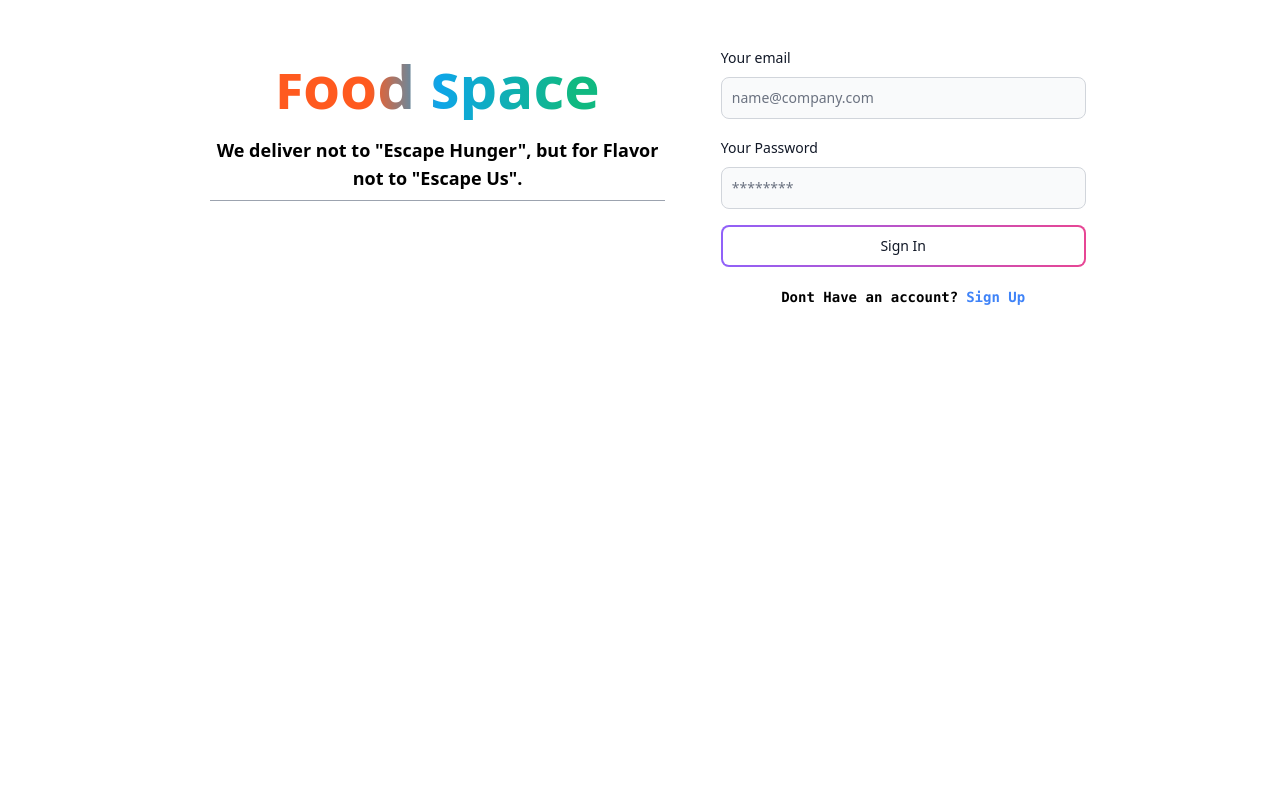
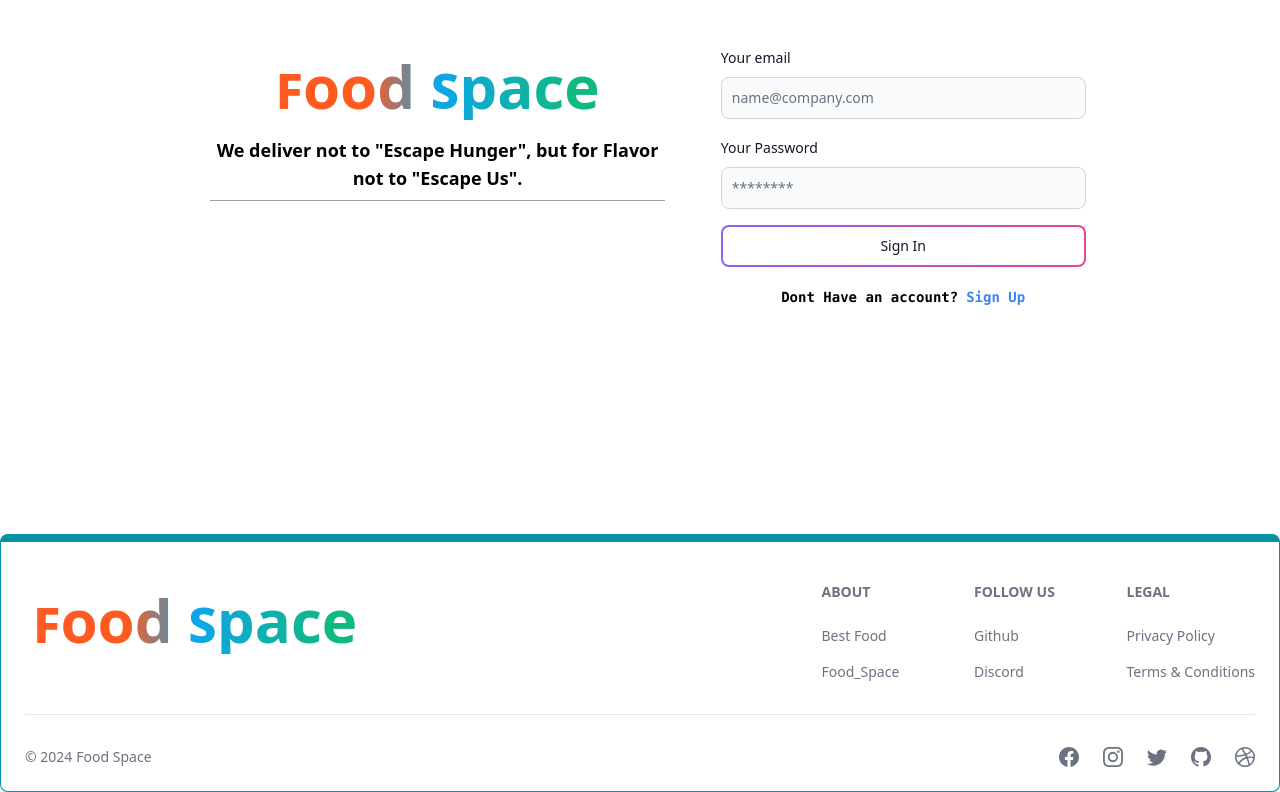
Before and after one commit to Himani2601/project, a React (Vite) app in the folder Client/: page /signin in a window 1280 px wide. Shown: the part 306-1098 px from the top of the page. Before the commit the page ends 840 px from the top, so only its background shows below. Built offline with nearby package versions, Linux system fonts and the light colour scheme.

Commit message:
Foooter step-1

```diff
--- a/Client/src/App.jsx
+++ b/Client/src/App.jsx
@@ -7,6 +7,7 @@ import Menu from "./components/Menu/Menu"
 import Search from "./components/Search/Search"
 import SignIn from './pages/SignIn'
 import SignUp from "./pages/SignUp"
+import FooterS from './components/Footer/Footer'
 
 // import PrivateRoute from "./components/PrivateRoute"
 
@@ -29,6 +30,7 @@ const App = () => {
           {/* </Route> */}
           {/* <Route path="/signin" element={<SignInPage />} /> */}
         </Routes>
+        <footer><FooterS /></footer>
       </BrowserRouter>
     </>
   )
--- /dev/null
+++ b/Client/src/components/Footer/Footer.jsx
@@ -0,0 +1,79 @@
+import React from 'react'
+import { Footer } from 'flowbite-react';
+import { Link } from 'react-router-dom';
+import { BsFacebook, BsInstagram, BsTwitter, BsGithub, BsDribbble } from 'react-icons/bs';
+
+const FooterS = () => {
+    return (
+        <Footer container className='border border-t-8 border-teal-500'>
+            <div className='w-full max-w-7xl mx-auto'>
+                <div className='grid w-full justify-between sm:flex md:grid-cols-1'>
+                    <div className='mt-5'>
+                        <Link to='/' className='font-bold text-5xl md:text-6xl' style={{ fontVariant: 'unicase' }}>
+                            <span className='px-2 py-1 bg-gradient-to-r from-orange-500 from-30% via-sky-500 via-50% to-emerald-500 to-90% rounded-lg inline-block text-transparent bg-clip-text'>Food Space</span>
+                        </Link>
+                    </div>
+                    <div className='grid grid-cols-2 gap-8 mt-4 sm:grid-cols-3 sm:gap-6'>
+                        <div>
+                            <Footer.Title title='About' />
+                            <Footer.LinkGroup col>
+                                <Footer.Link
+                                    href='https://www.100jsprojects.com'
+                                    target='_blank'
+                                    rel='noopener noreferrer'
+                                >
+                                    Best Food
+                                </Footer.Link>
+                                <Footer.Link
+                                    href='/about'
+                                    target='_blank'
+                                    rel='noopener noreferrer'
+                                >
+                                    Food_Space
+                                </Footer.Link>
+                            </Footer.LinkGroup>
+                        </div>
+                        <div>
+                            <Footer.Title title='Follow us' />
+                            <Footer.LinkGroup col>
+                                <Footer.Link
+                                    href='https://www.github.com/himani2601'
+                                    target='_blank'
+                                    rel='noopener noreferrer'
+                                >
+                                    Github
+                                </Footer.Link>
+                                <Footer.Link href='#'>Discord</Footer.Link>
+                            </Footer.LinkGroup>
+                        </div>
+                        <div>
+                            <Footer.Title title='Legal' />
+                            <Footer.LinkGroup col>
+                                <Footer.Link href='#'>Privacy Policy</Footer.Link>
+                                <Footer.Link href='#'>Terms &amp; Conditions</Footer.Link>
+                            </Footer.LinkGroup>
+                        </div>
+                    </div>
+                </div>
+                <Footer.Divider />
+                <div className='w-full sm:flex sm:items-center sm:justify-between'>
+                    <Footer.Copyright
+                        href='#'
+                        by="Food Space"
+                        year={new Date().getFullYear()}
+                    />
+                    <div className="flex gap-6 sm:mt-0 mt-4 sm:justify-center">
+                        <Footer.Icon href='#' icon={BsFacebook} className='hover:text-gray-800' />
+                        <Footer.Icon href='#' icon={BsInstagram} className='hover:text-gray-800' />
+                        <Footer.Icon href='#' icon={BsTwitter} className='hover:text-gray-800' />
+                        <Footer.Icon href='https://github.com/sahandghavidel' icon={BsGithub} className='hover:text-gray-800' />
+                        <Footer.Icon href='#' icon={BsDribbble} className='hover:text-gray-800' />
+
+                    </div>
+                </div>
+            </div>
+        </Footer>
+    )
+}
+
+export default FooterS
```
